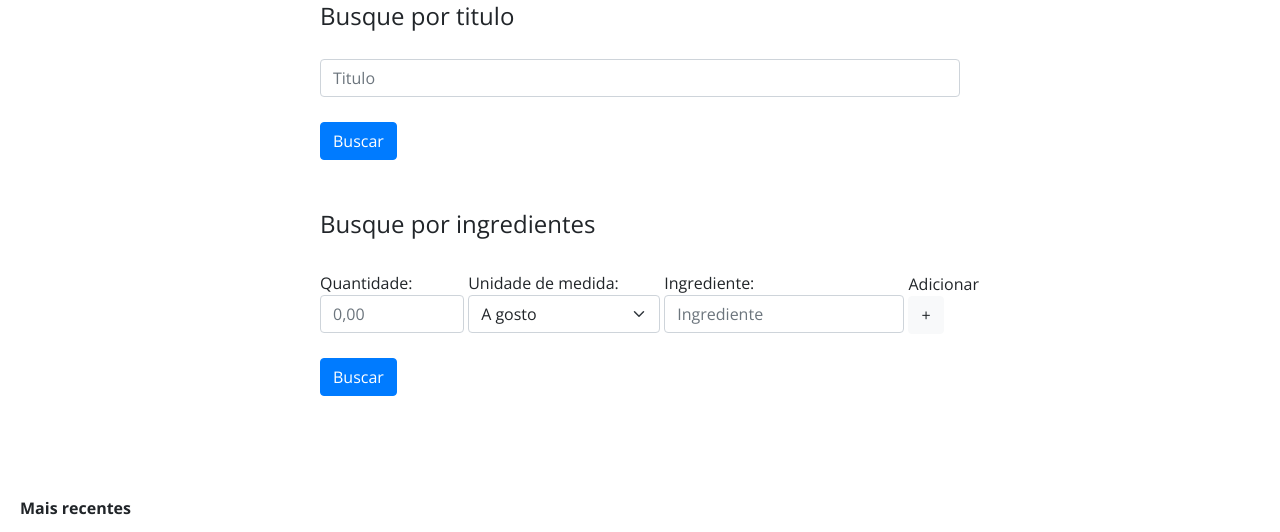
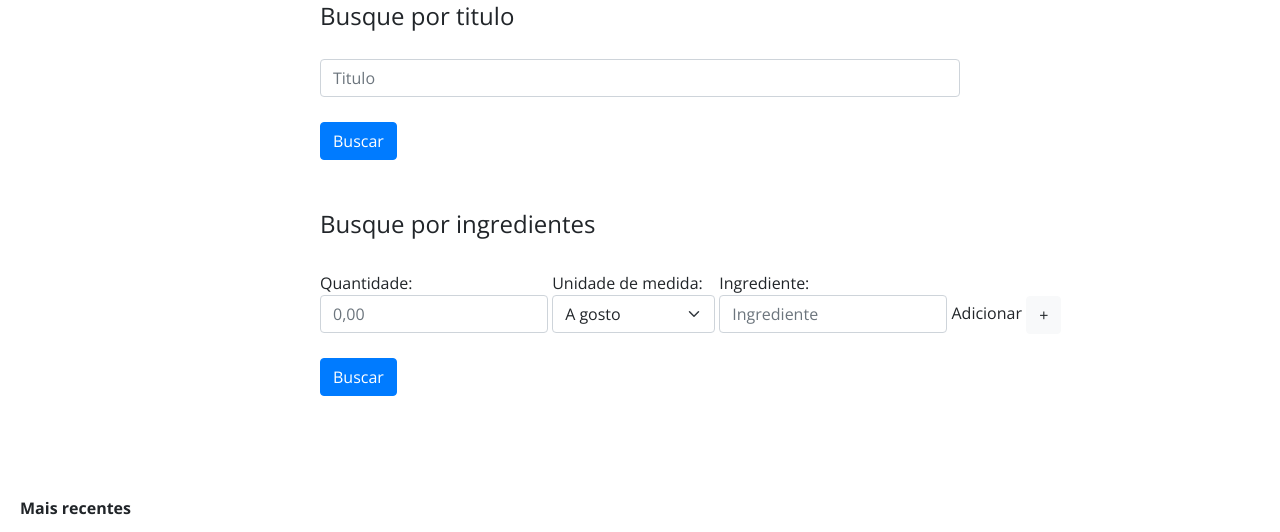
Before and after one commit to eduardosolka/myrecipe_v2, a Flask app: template templates/feed_logado.html in a window 1280 px wide. Shown: the part 192-724 px from the top of the page. Run offline with Flask 2, Linux system fonts and the light colour scheme; the template is opened without the code that fills it, so the values that code supplies are empty; some libraries are stand-ins or nearby versions.

Commit message:
ajuste feed_logado

```diff
--- a/templates/feed_logado.html
+++ b/templates/feed_logado.html
@@ -73,12 +73,12 @@
     <div id="formulario">
       <h4>Busque por ingredientes</h4><br>
       <div class="form-group" id="campo0">
-        <label style="width: 15%;" for="autoSizingInput">Quantidade:
+        <label style="width: auto;" for="autoSizingInput">Quantidade:
           <input type="number" class="form-control" name="quantidade0" id="autoSizingInput" min="0" step="0.01"
             pattern="^\d+(?:\.\d{1,2})?$" placeholder="0,00" required>
         </label>
 
-        <label style="width: 20%;" for="autoSizingInput">Unidade de medida:
+        <label style="width: auto;" for="autoSizingInput">Unidade de medida:
           <select class="form-select" name="unidademedida0" id="autoSizingInput" required>
             <option value="1">A gosto</option>
             <option value="2">Colher de sopa</option>
@@ -91,12 +91,12 @@
             <option value="9">Outros</option>
           </select>
         </label>
-        <label style="width: 25%;" for="autoSizingInput">Ingrediente:
+        <label style="width: auto;" for="autoSizingInput">Ingrediente:
           <input type="text" class="form-control" name="ingrediente0" id="autoSizingInput" placeholder="Ingrediente"
             required>
         </label>
 
-        <label style="width: 7%;" for="autoSizingInput">Adicionar
+        <label style="width: auto;" for="autoSizingInput">Adicionar
           <button class="btn btn-light" type="button" onclick="addcampo()" id="add-campo"> + </button>
         </label>
 
@@ -108,10 +108,10 @@
       function addcampo() {
         cont++;
         $('#formulario').append('<div class="form-group" id="campo' + cont + '">\
-                  <label style="width: 15%;" for="autoSizingInput">Quantidade:\
+                  <label style="width: auto;" for="autoSizingInput">Quantidade:\
                       <input type="number" class="form-control" name="quantidade'+ cont + '" id="autoSizingInput" min="0" step="0.01" pattern="^\d+(?:\.\d{1,2})?$" placeholder="0,00" required>\
                   </label>\
-                  <label style="width: 20%;" for="autoSizingInput">Unidade de medida:\
+                  <label style="width: auto;" for="autoSizingInput">Unidade de medida:\
                   <select class="form-select" name="unidademedida'+ cont + '" id="autoSizingInput" required>\
                       <option value="1">A gosto</option>\
                       <option value="2">Colher de sopa</option>\
@@ -124,13 +124,13 @@
                       <option value="9">Outros</option>\
                   </select>\
                   </label>\
-                  <label style="width: 25%;" for="autoSizingInput">Ingrediente:\
+                  <label style="width: auto;" for="autoSizingInput">Ingrediente:\
                       <input type="text" class="form-control" name="ingrediente'+ cont + '" id="autoSizingInput" placeholder="Ingrediente" required>\
                   </label>\
-                  <label style="width: 7%;" for="autoSizingInput">Adicionar\
+                  <label style="width: auto;" for="autoSizingInput">Adicionar\
                   <button class="btn btn-light btn-add" type="button" id="add-campo"'+ cont + '"> + </button>\
                   </label>\
-                  <label style="width: 7%;" for="autoSizingInput">Remover\
+                  <label style="width: auto;" for="autoSizingInput">Remover\
                   <button type="button" id="' + cont + '" class="btn-apagar btn btn-light"> - </button>\
                   </lable>\
                   </div>');
@@ -147,10 +147,10 @@
         cont++;
         var button_id = $(this).attr("id");
         $('#formulario').append('<div class="form-group" id="campo' + cont + '">\
-                  <label style="width: 15%;" for="autoSizingInput">Quantidade:\
+                  <label style="width: auto;" for="autoSizingInput">Quantidade:\
                       <input type="number" class="form-control" name="quantidade'+ cont + '" id="autoSizingInput" min="0" step="0.01" pattern="^\d+(?:\.\d{1,2})?$" placeholder="0,00" required>\
                   </label>\
-                  <label style="width: 20%;" for="autoSizingInput">Unidade de medida:\
+                  <label style="width: auto;" for="autoSizingInput">Unidade de medida:\
                   <select class="form-select" name="unidademedida'+ cont + '" id="autoSizingInput" required>\
                       <option value="1">A gosto</option>\
                       <option value="2">Colher de sopa</option>\
@@ -163,13 +163,13 @@
                       <option value="9">Outros</option>\
                   </select>\
                   </label>\
-                  <label style="width: 25%;" for="autoSizingInput">Ingrediente:\
+                  <label style="width: auto;" for="autoSizingInput">Ingrediente:\
                       <input type="text" class="form-control" name="ingrediente'+ cont + '" id="autoSizingInput" placeholder="Ingrediente" required>\
                   </label>\
-                  <label style="width: 7%;" for="autoSizingInput">Adicionar\
+                  <label style="width: auto;" for="autoSizingInput">Adicionar\
                   <button class="btn btn-light btn-add" type="button" id="add-campo"'+ cont + '"> + </button>\
                   </label>\
-                  <label style="width: 7%;" for="autoSizingInput">Remover\
+                  <label style="width: auto;" for="autoSizingInput">Remover\
                   <button type="button" id="' + cont + '" class="btn-apagar btn btn-light"> - </button>\
                   </lable>\
                  </div>');
--- a/templates/logado.html
+++ b/templates/logado.html
@@ -28,14 +28,16 @@
     <title>My Recipe</title>
   </head>
 
-  <body style="background-color:#fff; max-width: auto; height: max-content;">
+  <body style="background-color:#fff; height: max-content;">
     <nav class="navbar fixed-top navbar-expand-lg navbar-dark"; style="background-color: #c42020;">
       <div class="container-fluid">
         <a class="navbar-brand" href="#">
           <img src="{{ url_for('static', filename='images/myrecipelogobranca.png') }}" alt="" width="80" height="80" class="d-inline-block align-text-left">
           My Recipe - Receitas Inteligentes
         </a>
-
+        <button class="navbar-toggler" type="button" data-bs-toggle="collapse" data-bs-target="#navbarScroll" aria-controls="navbarScroll" aria-expanded="false" aria-label="Toggle navigation">
+          <span class="navbar-toggler-icon"></span>
+        </button>
         <div class="d-flex">
           <div class="collapse navbar-collapse" id="navbarScroll">
             <ul class="navbar-nav me-auto my-2 my-lg-1 navbar-nav-scroll" style="--bs-scroll-height: 100px;">
@@ -76,6 +78,7 @@
   <div>
     <br><br><br><br><br><br>
   </div>
+
   <div>
 
     {% block conteudo %}
@@ -83,8 +86,8 @@
     {% endblock %}
 
   </div>
+</body>
 
-</body>
 
 
     <script src="https://cdn.jsdelivr.net/npm/bootstrap@5.0.2/dist/js/bootstrap.bundle.min.js" integrity="sha384-MrcW6ZMFYlzcLA8Nl+NtUVF0sA7MsXsP1UyJoMp4YLEuNSfAP+JcXn/tWtIaxVXM" crossorigin="anonymous"></script>
```
